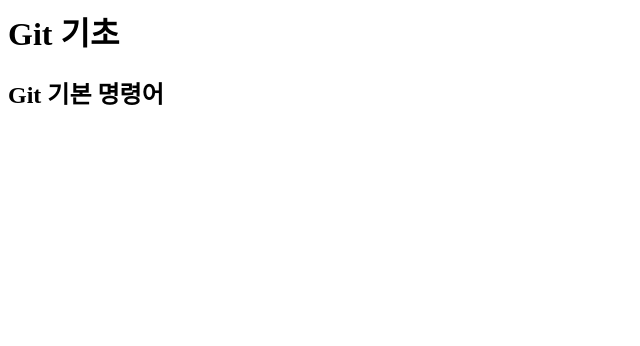
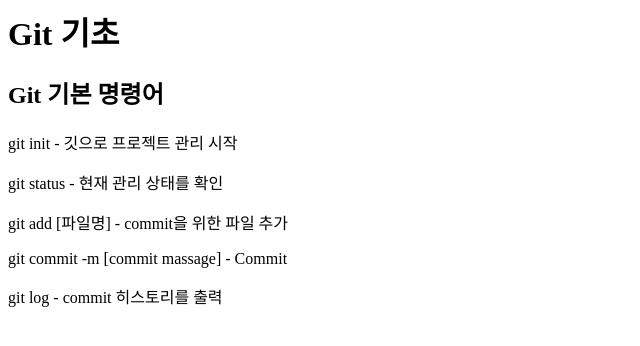
Before and after one commit to LikeRaichu/Git_basic, a plain HTML site: page index.html in a window 1280 px wide. Shown: the whole page, without its empty margins (0-640 px from the left). Drawn offline with Linux system fonts and the light colour scheme.

Commit message:
git 기초 명령어 추가

```diff
--- a/index.html
+++ b/index.html
@@ -8,5 +8,10 @@
 <body>
     <h1>Git 기초</h1>
     <h2>Git 기본 명령어</h2>
+    <P>git init  - 깃으로 프로젝트 관리 시작</P>
+    <P>git status - 현재 관리 상태를 확인</P>
+    <P>git add [파일명] - commit을 위한 파일 추가</P>
+    <p>git commit -m [commit massage] - Commit</p>
+    <p>git log - commit 히스토리를 출력</p>
 </body>
 </html>
```
